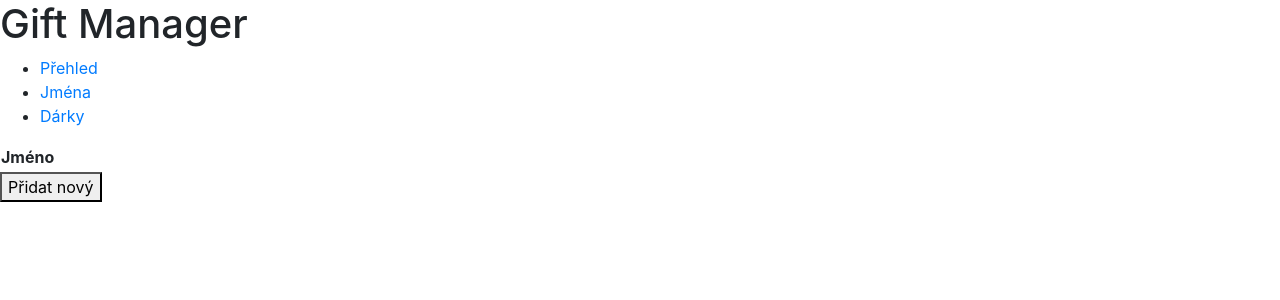
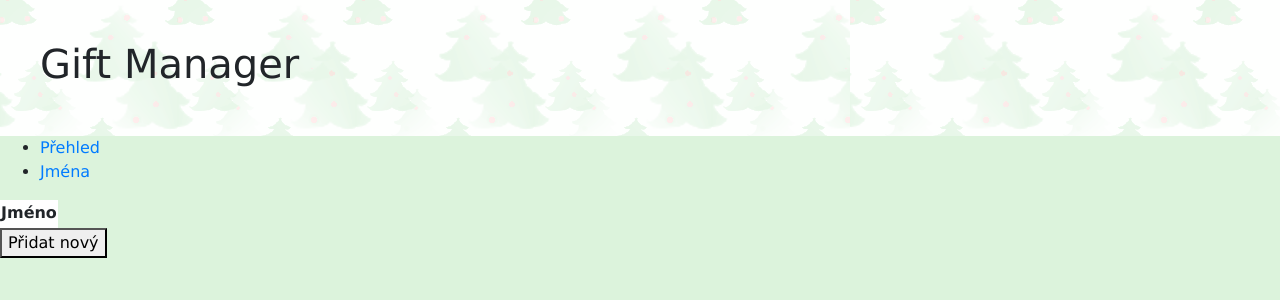
Before and after one commit to NVecten/GiftManager, a Django app: page /names/ in a window 1280 px wide. Shown: the top 300 px of the page. Run offline with Django 3.2, Linux system fonts and the light colour scheme; lists and menus that the app fills with data are empty; some libraries are stand-ins or nearby versions.

Commit message:
nové css

```diff
--- a/giftmanager/giftmanager/static/style.css
+++ b/giftmanager/giftmanager/static/style.css
@@ -1,5 +1,22 @@
 body {
     font-family: Verdana, Geneva, Tahoma, sans-serif;
-    background-color: black;
+    background-color: rgb(220, 243, 220);
 
 }
+
+header {
+    background-image: url(christmas_trees_background_page.png);
+    padding: 40px;
+}
+
+h1 {
+
+}
+
+table {
+    background-color: white;
+}
+
+section {
+    padding: 20px;
+}
--- a/giftmanager/giftmanager/templates/names.html
+++ b/giftmanager/giftmanager/templates/names.html
@@ -1,18 +1,25 @@
+{% load static %}
+
 <!DOCTYPE html>
 <html lang="en">
+
 <head>
     <meta charset="UTF-8">
     <meta name="viewport" content="width=device-width, initial-scale=1.0">
     <meta http-equiv="X-UA-Compatible" content="ie=edge">
     <title>Document</title>
-    <link rel="stylesheet" href="https://stackpath.bootstrapcdn.com/bootstrap/4.4.1/css/bootstrap.min.css" integrity="sha384-Vkoo8x4CGsO3+Hhxv8T/Q5PaXtkKtu6ug5TOeNV6gBiFeWPGFN9MuhOf23Q9Ifjh" crossorigin="anonymous">
+    <link rel="stylesheet" href="https://stackpath.bootstrapcdn.com/bootstrap/4.4.1/css/bootstrap.min.css"
+        integrity="sha384-Vkoo8x4CGsO3+Hhxv8T/Q5PaXtkKtu6ug5TOeNV6gBiFeWPGFN9MuhOf23Q9Ifjh" crossorigin="anonymous">
+    <link rel="stylesheet" href="{% static 'style.css'%}">
 </head>
+
 <body>
+    <header>
         <h1>Gift Manager</h1>
+    </header>
     <ul>
         <li><a href="{%url "index"%}">Přehled</a></li>
         <li><a href="{%url "names"%}">Jména</a></li>
-            <li><a href="gifts.html">Dárky</a></li>
     </ul>
 
     <table>
@@ -27,4 +34,5 @@
 
     <a href="newName.html"><button type="button">Přidat nový</button></a>
 </body>
+
 </html>
```
Also changed, not shown: giftmanager/giftmanager/templates/index.html (+34 -9 lines), giftmanager/giftmanager/static/Popular-christmas-pattern-background-free-vector-download_423-890x890.jpg (added), giftmanager/giftmanager/static/christmas-pattern-2.png (added), giftmanager/giftmanager/static/christmas_trees_background_page.png (added), giftmanager/giftmanager/static/v311-ning-09-christmaspatterns_2.jpg (added). Lines whose indentation alone changed are shown as unchanged.
